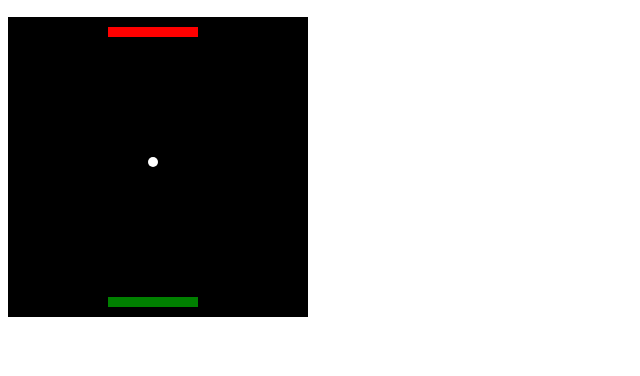
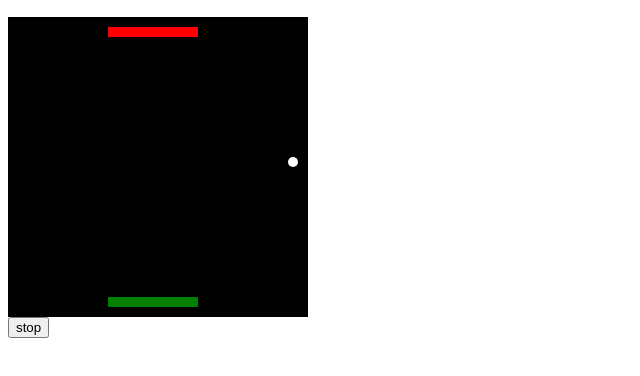
Before and after one commit to B-gooroom/pingPong, a plain HTML site: page index.html in a window 1280 px wide. Shown: the part 50-426 px from the top of the page, without its empty margins (0-640 px from the left). Drawn offline with Linux system fonts and the light colour scheme.

Commit message:
feat: playBall L/R animation & stop btn create

```diff
--- a/index.html
+++ b/index.html
@@ -16,5 +16,6 @@
     <div id="bar-green"></div>
 
   </div>
+  <button onclick="stop()">stop</button>
 </body>
 </html>
--- a/index.js
+++ b/index.js
@@ -5,10 +5,11 @@ const barGreen = document.getElementById('bar-green');
 let speed = 50;
 const ballSize = 10;
 const direction = {
-  letf: 0,
+  left: -10,
   top: ballSize
 }
 const barWidth = 90;
+let go = true;
 
 playBoard.style.width = '300px';
 playBoard.style.height = '300px';
@@ -31,6 +32,7 @@ const setting = function() {
 };
 
 const render = function() {
+  if (!go) return;
   console.log(speed,parseInt(playBall.style.top))
 
   if (parseInt(playBall.style.top) >= 270) {
@@ -38,9 +40,19 @@ const render = function() {
   } else if (parseInt(playBall.style.top) <= 20) {
     direction.top = ballSize * 1;
   }
+
+  if (parseInt(playBall.style.left) >= 290) {
+    direction.left = ballSize * -1;
+  } else if (parseInt(playBall.style.left) <= 0) {
+    direction.left = ballSize * 1;
+  }
   playBall.style.top = parseInt(playBall.style.top) + direction.top + 'px';
+  playBall.style.left = parseInt(playBall.style.left) + direction.left + 'px';
   setTimeout(render, speed);
 }
 
+const stop = function () {
+  go = false;
+}
 setting();
 setTimeout(render, speed);
```
